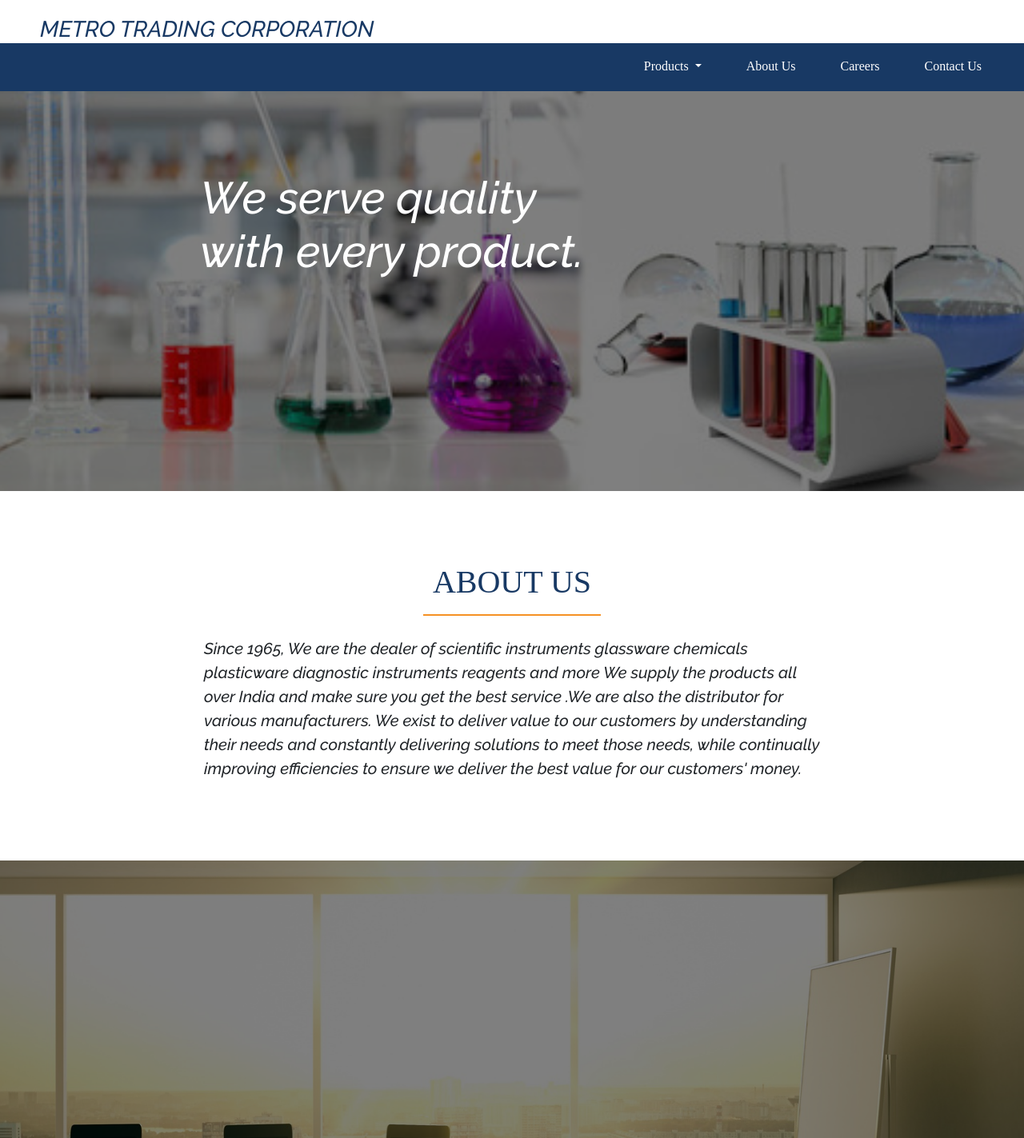
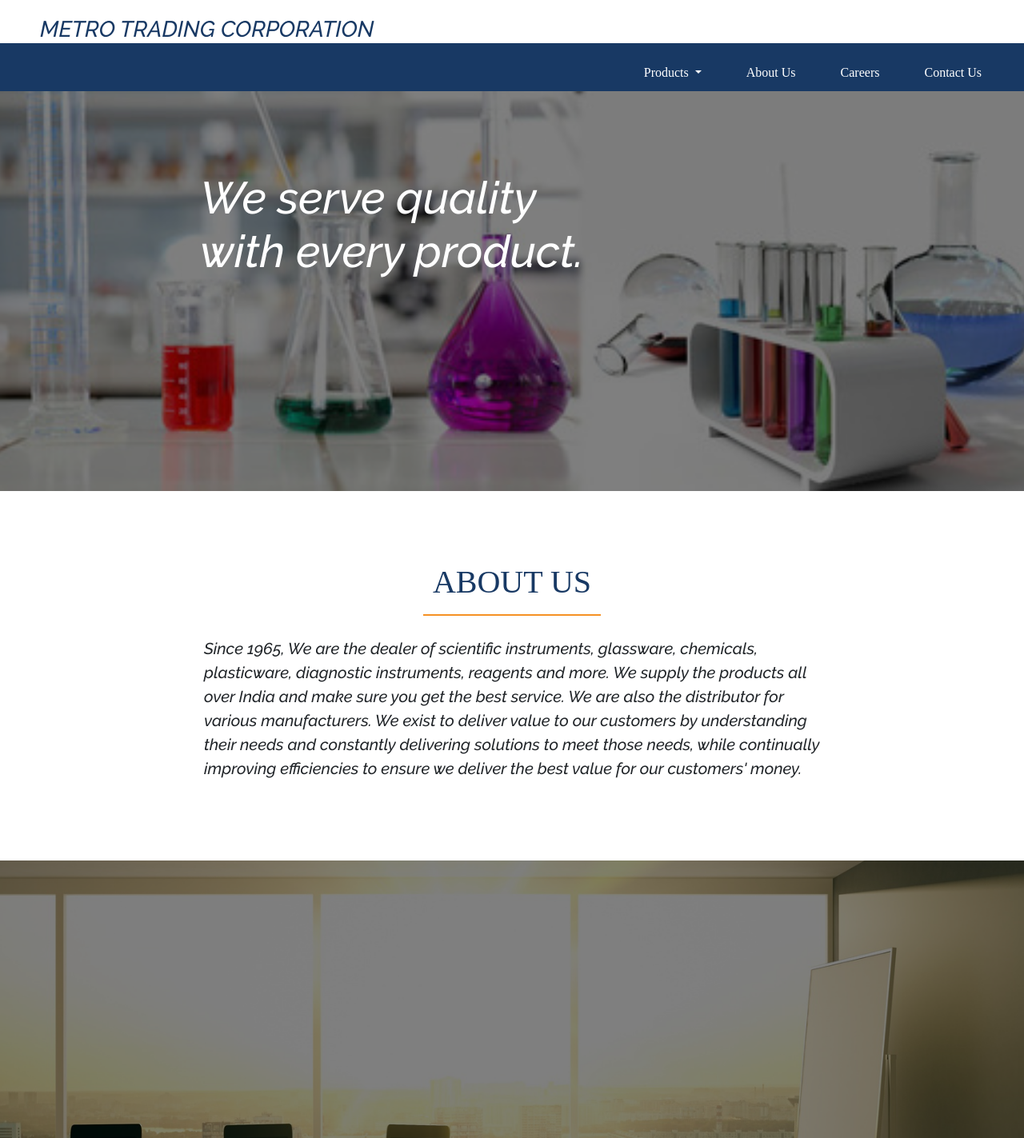
Before and after one commit to yashgupta112/metro3, a plain HTML site: page index.html in a window 1280 px wide. Shown: the top 1423 px of the page at 80% size. Drawn offline with nearby package versions, Linux system fonts and the light colour scheme.

Commit message:
update changes

```diff
--- a/index.html
+++ b/index.html
@@ -41,7 +41,7 @@
                 </div>
               </li>
               <li class="nav-item active">
-                  <a class="nav-link" href="#about"><p>About Us</p></a>
+                  <a class="nav-link" href="#about">About Us</a>
               </li>
               <li class="nav-item active">
                   <a class="nav-link" href="#careers">Careers</a>
@@ -65,7 +65,12 @@
     <div class="container abt-container" id="about" style="height:auto;">
       <h1 class="text-primary heading">ABOUT US</h1>
       <hr class="underLine">
-      <p class="content">Since 1965, We are  the dealer of scientific instruments glassware chemicals plasticware diagnostic instruments reagents and more   We supply the products all over India and make sure you get the best service .We are also the distributor for various  manufacturers. We exist to deliver value to our customers by understanding their needs and constantly delivering solutions to meet those needs, while continually improving efficiencies to ensure we deliver the best value for our customers' money.</p>
+      <p class="content">Since 1965, We are  the dealer of scientific instruments, glassware,
+        chemicals, plasticware, diagnostic instruments, reagents and more.   We supply the
+        products all over India and make sure you get the best service.  We are also the
+        distributor for various  manufacturers. We exist to deliver value to our customers
+        by understanding their needs and constantly delivering solutions to meet those needs,
+        while continually improving efficiencies to ensure we deliver the best value for our customers' money.</p>
     </div>
 
     <div class="photo-div" style="background-image: url(./src/careers.jpg)">
```
Also changed, not shown: products.html (+1 -1 lines).
